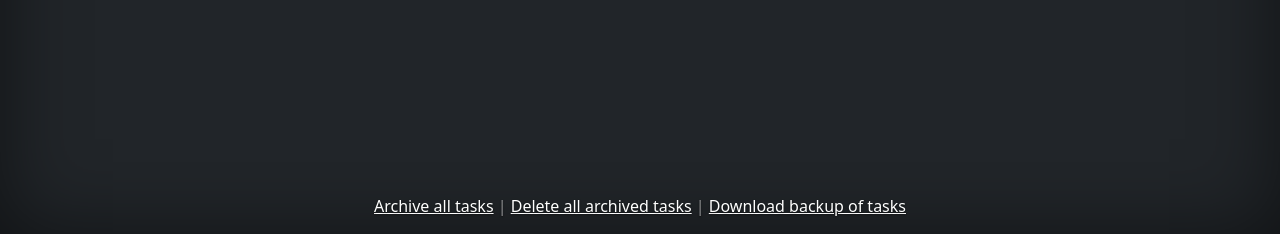
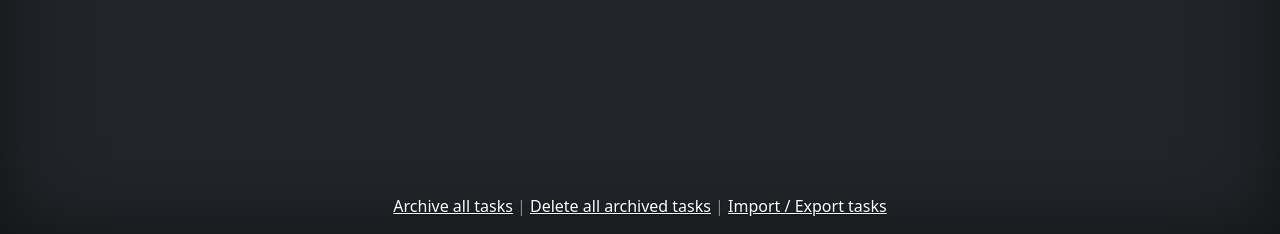
Before and after one commit to matiasduran/to-do-list, a Django app: page /tag/1/task/create/ in a window 1280 px wide. Shown: the part 566-800 px from the top of the page. Run offline with Django 3.2, Linux system fonts and the light colour scheme; the visitor is signed in with stand-in values (Sample User, id 1); some libraries are stand-ins or nearby versions.

Commit message:
add import tasks with tag

```diff
--- a/to_do_list/task_app/templates/task_app/base.html
+++ b/to_do_list/task_app/templates/task_app/base.html
@@ -100,7 +100,7 @@
     <footer class="mt-auto text-white-50">
         <a class="text-white" href="{% url "task_app:archive_all_tasks" selected_tag %}">Archive all tasks</a> |
         <a class="text-white" href="{% url "task_app:delete_archived_tasks" selected_tag %}">Delete all archived tasks</a> |
-        <a class="text-white" href="{% url "task_app:download_backup" %}">Download backup of tasks</a>
+        <a class="text-white" href="{% url "task_app:import_tasks" selected_tag %}">Import / Export tasks</a>
       <!--
       <p>Cover template for <a href="https://getbootstrap.com/" class="text-white">Bootstrap</a>, by <a href="https://twitter.com/mdo" class="text-white">@mdo</a>.</p>
       -->
--- a/to_do_list/task_app/templates/task_app/import_tasks.html
+++ b/to_do_list/task_app/templates/task_app/import_tasks.html
@@ -6,7 +6,7 @@
         <h2>Success!!</h2>
     {% endif %}
 
-    <form action="{% url "task_app:import_tasks" %}" method="POST" enctype="multipart/form-data">
+    <form action="{% url "task_app:import_tasks" selected_tag %}" method="POST" enctype="multipart/form-data">
     {% csrf_token %}
     <div class="input-group mb-3">
 
--- a/to_do_list/task_app/urls.py
+++ b/to_do_list/task_app/urls.py
@@ -15,6 +15,6 @@ urlpatterns = [
     path('tag/<int:tag_id>/task/delete_archived_tasks/', views.delete_archived_tasks, name='delete_archived_tasks'),
     path('task/download_backup/', views.download_backup, name='download_backup'),
     path('tag/<int:tag_id>/create_tag/', views.create_tag, name='create_tag'),
-    path('task/import_tasks/', views.import_tasks, name='import_tasks'),
+    path('tag/<int:tag_id>/task/import_tasks/', views.import_tasks, name='import_tasks'),
     path('tag/<int:tag_id>/', views.index_tag, name='index_tag'),
 ]
--- a/to_do_list/task_app/views.py
+++ b/to_do_list/task_app/views.py
@@ -368,7 +368,7 @@ def create_tag(request, tag_id):
 
 # remove tag
 # edit (or add) tag
-def import_tasks(request):
+def import_tasks(request, tag_id):
     # source code based in: https://pythoncircle.com/post/30/how-to-upload-and-process-the-csv-file-in-django/
 
     if request.method == 'POST':
@@ -403,13 +403,29 @@ def import_tasks(request):
                 new_task.last_working_time = timezone.now()
 
                 new_task.save()
+
+                # add tag to tasks
+                tag_all = Tag.objects.get_or_create(name='all', author=request.user)[0]
+
+                if 'tag' in task.keys():
+                    for tag_id in task['tag']:
+                        if Tag.objects.filter(pk=tag_id).exists():
+                            tag = (get_object_or_404(Tag, pk=tag_id))
+                            new_task.tag.add(tag, tag_all)
+                        else:
+                            new_task.tag.add(tag_all)
+                else:
+                    new_task.tag.add(tag_all)
+
+                new_task.save()
+
             except:
                 return HttpResponse('Internal Server Error', status=500)
 
-        context = {'success': True}
+        context = {'success': True, 'selected_tag': tag_id}
         return render(request, "task_app/import_tasks.html", context)
 
     elif "GET" == request.method:
-        return render(request, "task_app/import_tasks.html")
+        return render(request, "task_app/import_tasks.html", {'selected_tag': tag_id})
 
-    return redirect("task_app:import_tasks")
+    return redirect("task_app:import_tasks", tag_id=tag_id)
```
